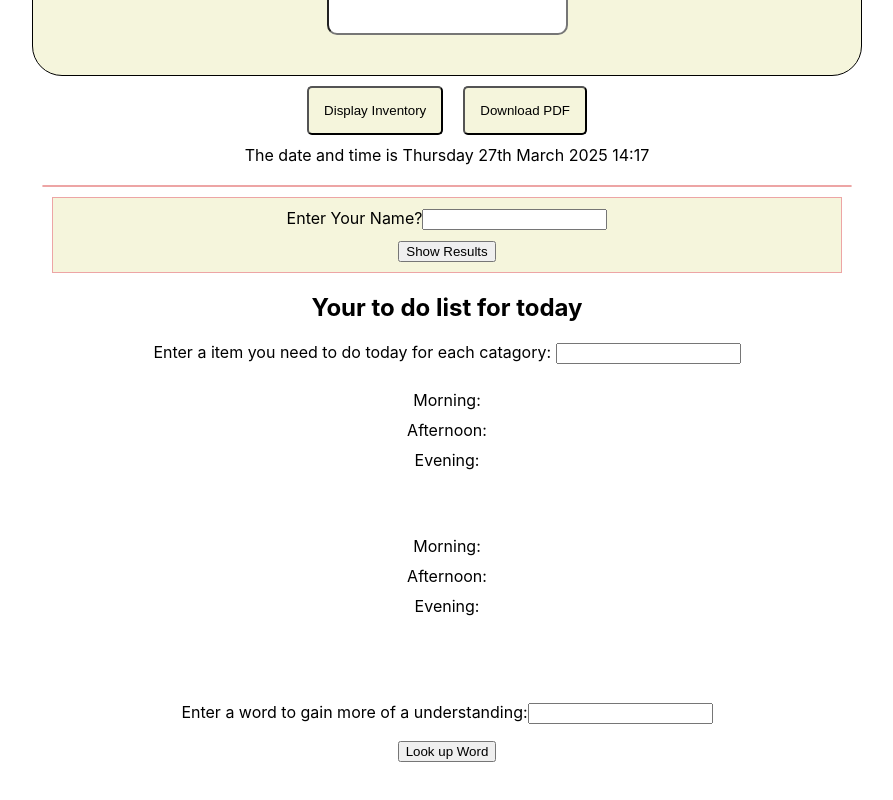
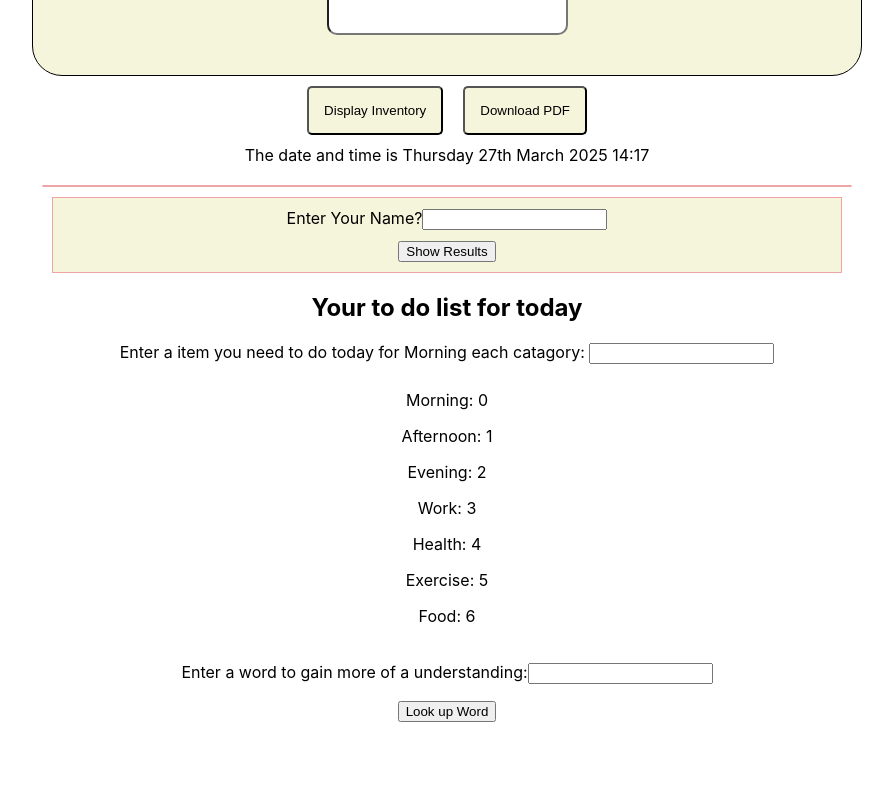
Before and after one commit to Sarahwcode/Nighlty-Inventory-Checks, a React (Create React App) app: page / in a window 1280 px wide. Shown: the part 593-1393 px from the top of the page, without its empty margins (193-1086 px from the left). Built offline with nearby package versions, Linux system fonts and the light colour scheme.

Commit message:
To do list added more usestate

```diff
--- a/src/todolist.js
+++ b/src/todolist.js
@@ -1,37 +1,46 @@
 import React, {useState} from "react";
 
 export default function ToDoList () {
-    let [addList, setAddList] = useState("")
-
-    function listItems (){
-let listedItems = [ {
-    Morning: "",
-    Afternoon: "",
-    Evening: ""}, {
-    Work: "",
+    let [addList, setAddList] = useState({
+        Morning: "",
+        Afternoon: "",
+        Evening: "",
+        Work: "",
     Health: "",
     Exercise: "",
     Food: ""
-    }]
-    ;
-return listedItems;
-    }
+    })
+
+    const [input, setInput] = useState("");
+    let lists = Object.keys(addList);
+    let[category, setCategory] = useState(0);
+
+    function addedList (event) {
+        setInput(event.target.value);
+        }
 
     function onEnter(event){
     event.preventDefault();
+    setAddList((prevList) => ({
+        ...prevList,
+        [lists[category]]: input,
+      }));
+      setCategory((prevCategory) => (prevCategory + 1) % lists.length);
+      setInput("");
+
     }
-    function addedList (event){
-    setAddList(event.target.value);
-    }
+
+
+
     return (
 
     <div>
 
         <div>
         <h2>Your to do list for today</h2>
-            <form>
-                <label onSubmit={onEnter}>Enter a item you need to do today for each catagory: </label>
-                <input type="text" onChange={addedList} >
+            <form onSubmit={onEnter}>
+                <label>Enter a item you need to do today for {lists[category]} each catagory: </label>
+                <input type="text" value={input} onChange={addedList} >
 
                 </input>
             </form>
@@ -39,31 +48,9 @@ return listedItems;
         </div>
 
         <div>
-        {listItems().map((items, index) => (
-            <p key={index}>
-                <div>
-                 Morning:{items.Morning}
-                 </div>
-                 <div>
-                Afternoon: {items.Afternoon}
-                </div>
-                <div>
-                Evening: {items.Evening}
-                </div>
-                <div>
-            {items.Work}
-
-                </div>
-                <div>
-                {items.Health}
-                </div>
-
-                <div>
-                {items.Exercise}
-                </div>
-                <div>
-                {items.Food}
-                </div>
+        {Object.entries(addList).map((key, value) => (
+            <p key={key}>
+               {key}: {value}
             </p>
         )  )}
         </div>
```
